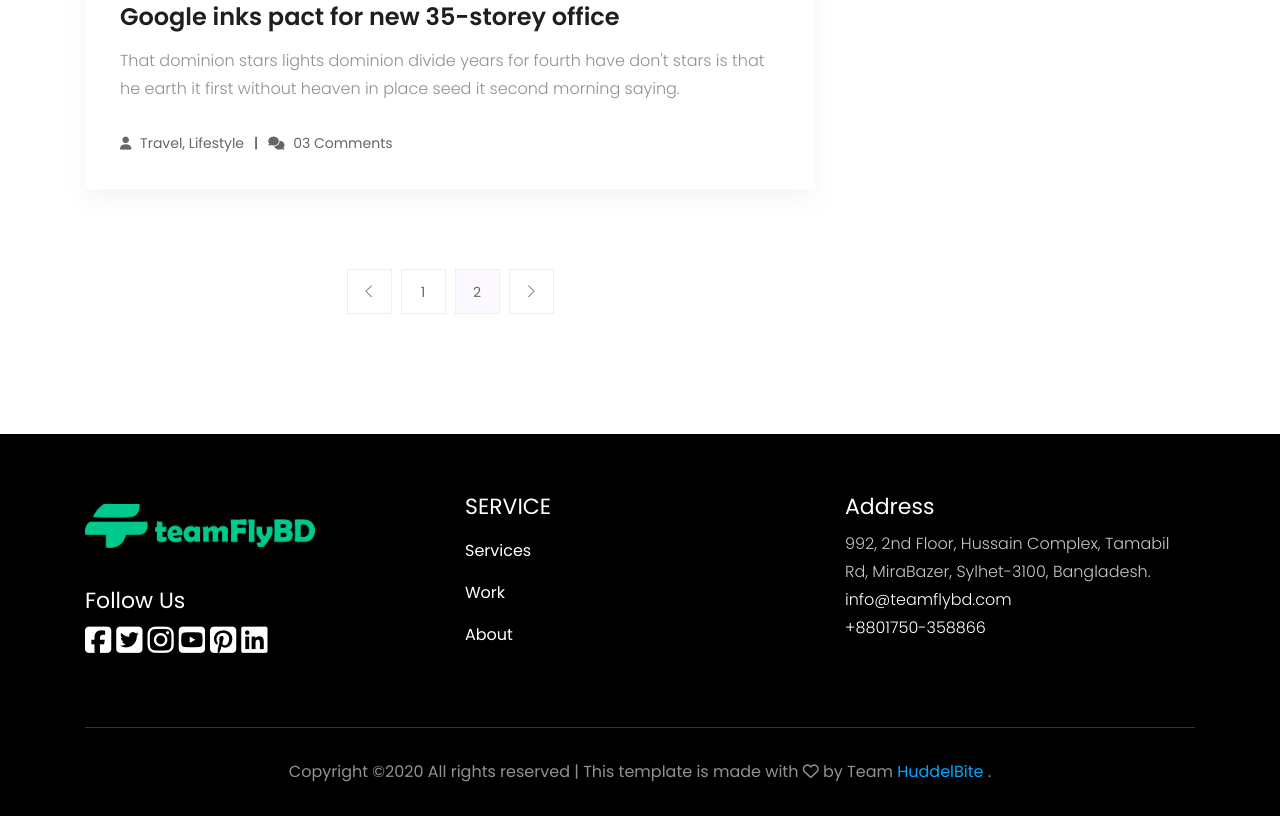
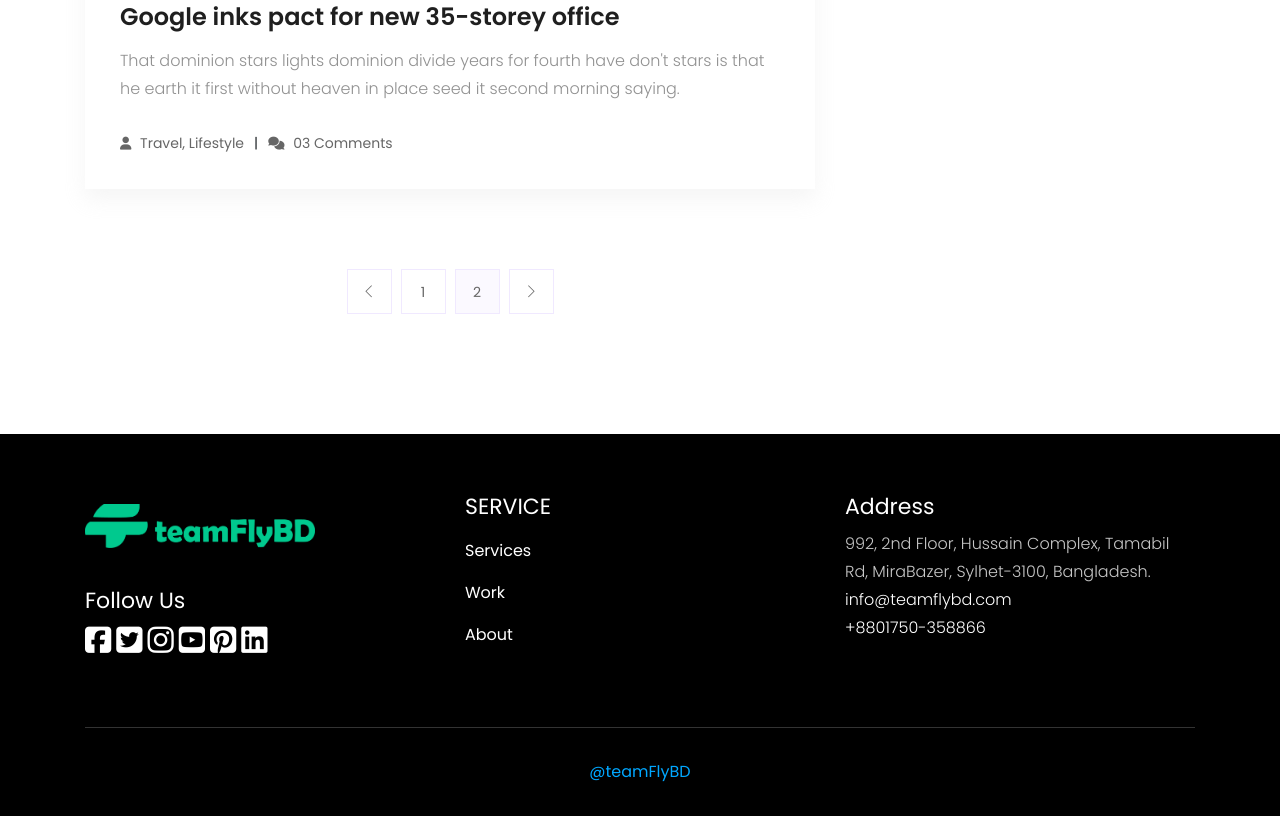
Before and after one commit to arniloy6459/teamFlyBD, a plain HTML site: page products.html in a window 1280 px wide. Shown: the part 4018-4834 px from the top of the page. Drawn offline with Linux system fonts and the light colour scheme.

Commit message:
Add files via upload

```diff
--- a/about.html
+++ b/about.html
@@ -312,7 +312,7 @@
                     <div class="col-xl-12">
                         <p class="copy_right text-center">
                             <!-- Link back to Colorlib can't be removed. Template is licensed under CC BY 3.0. -->
-Copyright &copy;<script>document.write(new Date().getFullYear());</script> All rights reserved | This template is made with <i class="fa fa-heart-o" aria-hidden="true"></i> by Team <a href="https://colorlib.com" target="_blank">HuddelBite </a>.
+                            <a href="https://colorlib.com" target="_blank">@teamFlyBD </a>
 <!-- Link back to Colorlib can't be removed. Template is licensed under CC BY 3.0. -->
                         </p>
                     </div>
--- a/products.html
+++ b/products.html
@@ -370,8 +370,7 @@
                     <div class="col-xl-12">
                         <p class="copy_right text-center">
                             <!-- Link back to Colorlib can't be removed. Template is licensed under CC BY 3.0. -->
-Copyright &copy;<script>document.write(new Date().getFullYear());</script> All rights reserved | This template is made with <i class="fa fa-heart-o" aria-hidden="true"></i> by Team <a href="https://colorlib.com" target="_blank">HuddelBite </a>.
-<!-- Link back to Colorlib can't be removed. Template is licensed under CC BY 3.0. -->
+							<a href="https://colorlib.com" target="_blank">@teamFlyBD </a>
                         </p>
                     </div>
                 </div>
```
Also changed, not shown: contact.html (+1 -2 lines), details.html (+1 -2 lines), details01.html (+1 -2 lines), details02.html (+1 -2 lines), details03.html (+1 -2 lines), details04.html (+1 -2 lines), details05.html (+1 -2 lines), details06.html (+1 -2 lines), details07.html (+1 -2 lines), index.html (+2 -3 lines), service.html (+1 -2 lines), work.html (+1 -2 lines).
